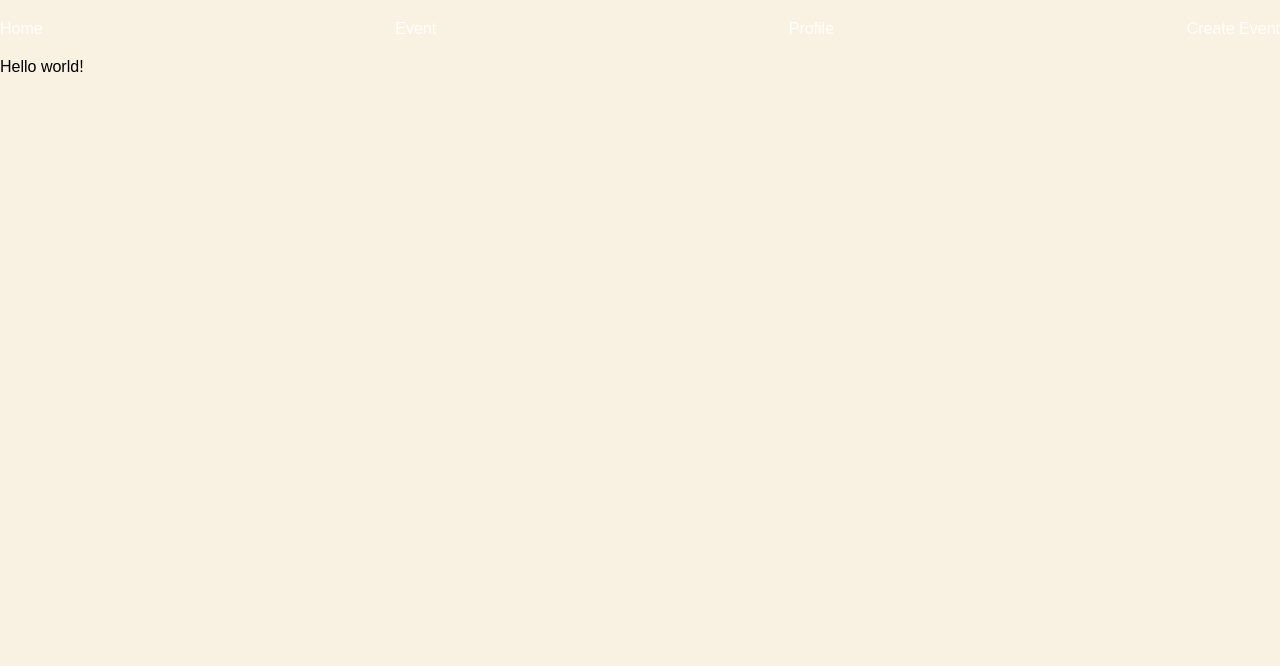
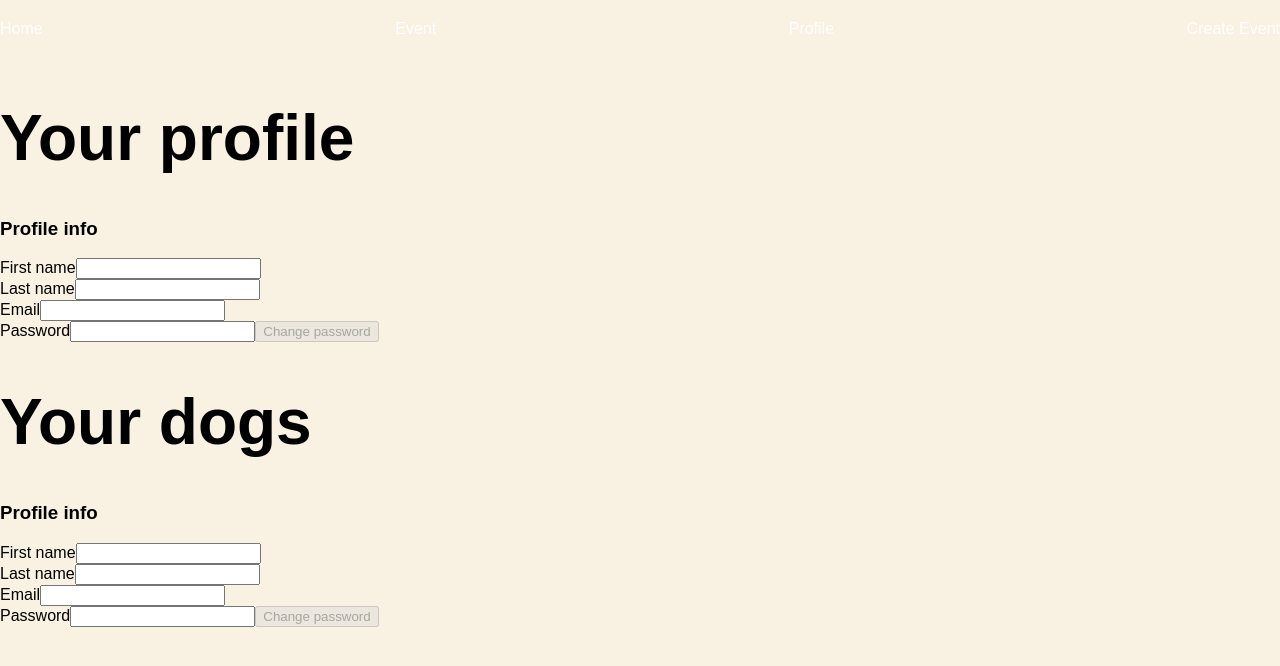
Before and after one commit to mariahenriksen1/dogpal, a React (Vite) app in the folder client/: page /profile in a window 1280 px wide. Shown: the top 666 px of the page. Built offline with nearby package versions, Linux system fonts and the light colour scheme.

Commit message:
ProfileForms oprettet

```diff
--- /dev/null
+++ b/client/src/components/DogProfileForm.jsx
@@ -0,0 +1,29 @@
+
+export const DogProfileForm = () => {
+    return (
+      <form className="profile-form form" action="/action_page.php">
+        <div className="form-content">
+          <h3>Profile info</h3>
+          <div>
+            <label htmlFor="email">First name</label>
+            <input type="text" id="name" name="name" />
+          </div>
+          <div>
+            <label htmlFor="email">Last name</label>
+            <input type="email" id="email" name="email" />
+          </div>
+          <div className="row">
+            <div className="form-element">
+              <label htmlFor="address">Email</label>
+              <input type="text" id="address" name="address" />
+            </div>
+            <div>
+              <label htmlFor="city">Password</label>
+              <input type="text" id="city" name="city" />
+              <button disabled>Change password</button>
+            </div>
+          </div>
+        </div>
+      </form>
+    );
+  };
--- /dev/null
+++ b/client/src/components/ProfileForm.tsx
@@ -0,0 +1,28 @@
+export const ProfileForm = () => {
+  return (
+    <form className="profile-form form" action="/action_page.php">
+      <div className="form-content">
+        <h3>Profile info</h3>
+        <div>
+          <label htmlFor="email">First name</label>
+          <input type="text" id="name" name="name" />
+        </div>
+        <div>
+          <label htmlFor="email">Last name</label>
+          <input type="email" id="email" name="email" />
+        </div>
+        <div className="row">
+          <div className="form-element">
+            <label htmlFor="address">Email</label>
+            <input type="text" id="address" name="address" />
+          </div>
+          <div>
+            <label htmlFor="city">Password</label>
+            <input type="text" id="city" name="city" />
+            <button disabled>Change password</button>
+          </div>
+        </div>
+      </div>
+    </form>
+  );
+};
--- a/client/src/pages/Profile.tsx
+++ b/client/src/pages/Profile.tsx
@@ -1,5 +1,15 @@
+import { ProfileForm } from "../components/ProfileForm";
+import { DogProfileForm } from "../components/DogProfileForm";
+
 function Profile() {
-  return <>Hello world!</>;
+  return (
+    <div>
+      <h1>Your profile</h1>
+      <ProfileForm />
+      <h1>Your dogs</h1>
+      <DogProfileForm />
+    </div>
+  );
 }
 
 export default Profile;
```
